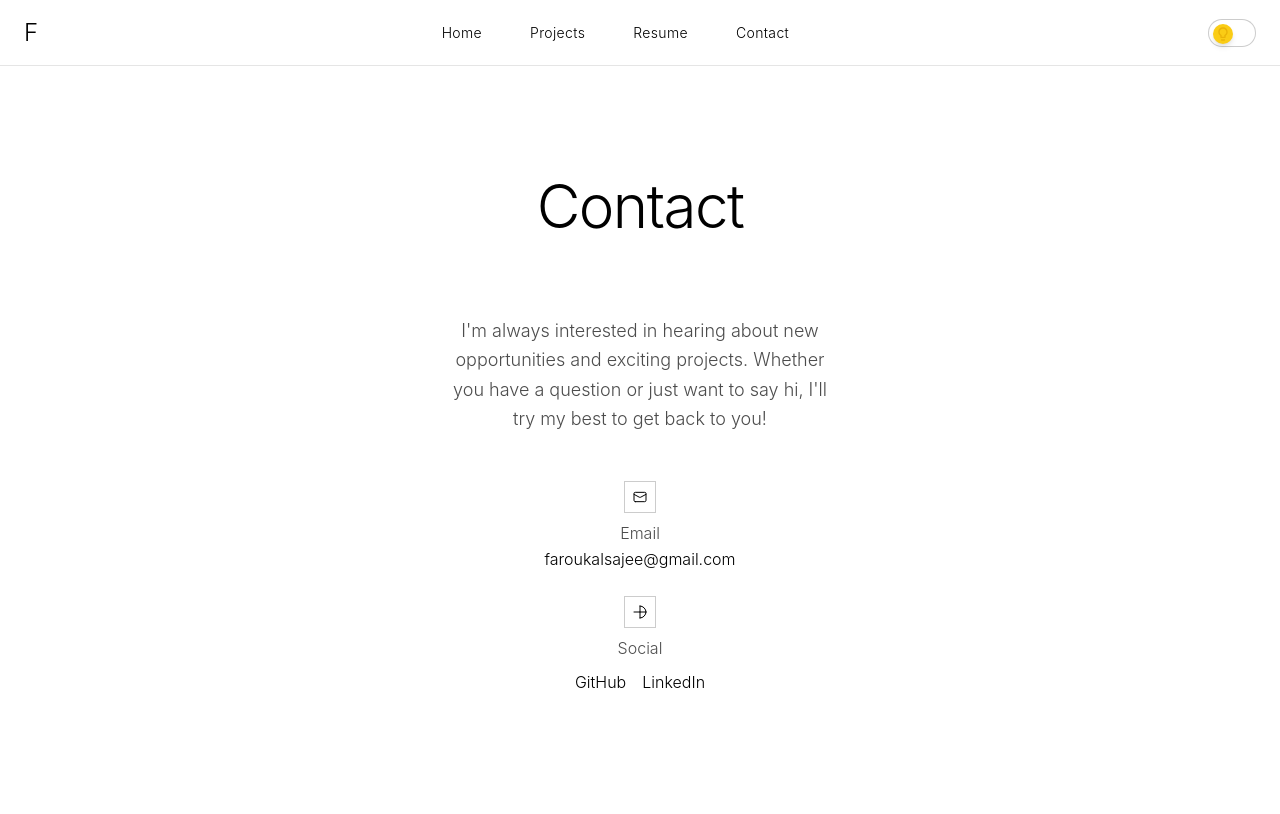
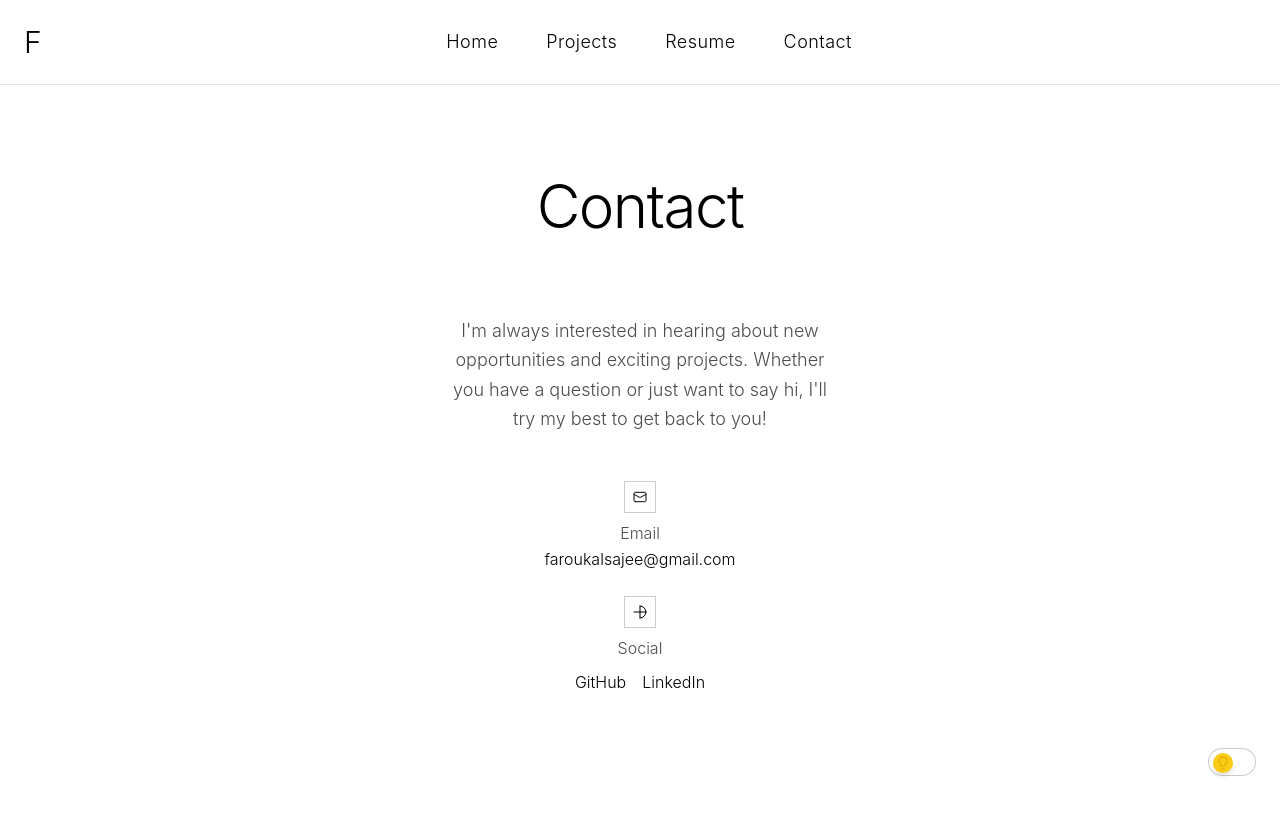
Before and after one commit to faroukalsajee/personal-portfolio, a Next.js app: page /contact in a window 1280 px wide. Shown: the top 814 px of the page. Built offline with nearby package versions, Linux system fonts and the light colour scheme.

Commit message:
fix: instant dark mode, improved navbar size, and floating theme toggle

```diff
--- a/src/app/layout.tsx
+++ b/src/app/layout.tsx
@@ -3,6 +3,7 @@ import './globals.css'
 import type { Metadata } from 'next'
 import Link from 'next/link'
 import ThemeToggle from '../components/ThemeToggle'
+import AnimatedHeader from '../components/AnimatedHeader';
 
 export const metadata: Metadata = {
   title: 'Farouk Alsajee',
@@ -16,34 +17,35 @@ export default function RootLayout({
 }) {
   return (
     <html lang="en">
+      <head>
+        <script
+          dangerouslySetInnerHTML={{
+            __html: `
+              try {
+                const theme = localStorage.getItem('theme');
+                if (theme === 'dark' || (!theme && window.matchMedia('(prefers-color-scheme: dark)').matches)) {
+                  document.documentElement.classList.add('dark');
+                } else {
+                  document.documentElement.classList.remove('dark');
+                }
+              } catch (e) {}
+            `,
+          }}
+        />
+      </head>
       <body className="bg-white text-black font-light antialiased dark:bg-black dark:text-white">
         <nav className="fixed top-0 left-0 right-0 z-50 bg-white/95 backdrop-blur-sm border-b border-black/10 dark:bg-black/95 dark:border-white/10">
-          <div className="max-w-7xl mx-auto px-6 py-4">
+          <div className="max-w-7xl mx-auto px-6 py-6">
             <div className="flex items-center justify-between">
-              <Link href="/" className="text-2xl font-light tracking-wide hover:opacity-70 transition-opacity relative group">
-                <span className="relative cursor-pointer inline-block align-middle">
-                  <span className="inline-block">F</span>
-                  <span className="absolute top-0 left-full flex whitespace-nowrap pointer-events-none">
-                    {"arouk Alsajee".split("").map((char, i, arr) => (
-                      <span
-                        key={i}
-                        className={`opacity-0 group-hover:opacity-100 transition-opacity${char === 'A' ? ' ml-2' : ''}`}
-                        style={{ transitionDelay: `${i * 0.07}s, ${(arr.length - 1 - i) * 0.07}s` }}
-                      >
-                        {char === ' ' ? '' : char}
-                      </span>
-                    ))}
-                  </span>
-                </span>
-              </Link>
-              <div className="hidden md:flex space-x-12 text-sm tracking-wide">
+              <AnimatedHeader />
+              <div className="hidden md:flex space-x-12 text-lg tracking-wide">
                 <Link href="/" className="hover:opacity-70 transition-opacity">Home</Link>
                 <Link href="/projects" className="hover:opacity-70 transition-opacity">Projects</Link>
                 <Link href="/resume" className="hover:opacity-70 transition-opacity">Resume</Link>
                 <Link href="/contact" className="hover:opacity-70 transition-opacity">Contact</Link>
               </div>
               <div className="flex items-center">
-                <ThemeToggle />
+                {/* ThemeToggle moved to floating position */}
               </div>
               <div className="md:hidden">
                 <button className="text-black">
@@ -58,6 +60,9 @@ export default function RootLayout({
         <main className="pt-20">
           {children}
         </main>
+        <div className="fixed bottom-6 right-6 z-50">
+          <ThemeToggle />
+        </div>
       </body>
     </html>
   )
--- /dev/null
+++ b/src/components/AnimatedHeader.tsx
@@ -0,0 +1,56 @@
+"use client";
+import React, { useState, useEffect } from "react";
+import Link from "next/link";
+
+const NAME = "Farouk Alsajee";
+const letters = NAME.split("");
+
+export default function AnimatedHeader() {
+    const [hovered, setHovered] = useState(false);
+    const [hasAnimated, setHasAnimated] = useState(false);
+
+    useEffect(() => {
+        setHovered(false);
+        setHovered(true);
+        const hideTimeout = setTimeout(() => {
+            setHovered(false);
+            setHasAnimated(true);
+        }, (letters.length - 2) * 50 * 2);
+        return () => clearTimeout(hideTimeout);
+    }, []);
+
+    const handleMouseEnter = () => hasAnimated && setHovered(true);
+    const handleMouseLeave = () => hasAnimated && setHovered(false);
+
+    return (
+        <Link
+            href="/"
+            className="text-2xl font-light tracking-wide hover:opacity-70 transition-opacity relative group"
+        >
+            <span
+                className="relative cursor-pointer inline-block align-middle font-light text-3xl"
+                onMouseEnter={handleMouseEnter}
+                onMouseLeave={handleMouseLeave}
+            >
+                <span className="inline-block font-light text-3xl">F</span>
+                <span className="absolute top-0 left-full flex whitespace-nowrap pointer-events-none">
+                    {letters.slice(1).map((char, i) => (
+                        <span
+                            key={i}
+                            className={`inline-block transition-all duration-300 font-light text-3xl${char === "A" ? " ml-2" : ""}`}
+                            style={{
+                                transitionDelay: hovered
+                                    ? `${i * 50}ms`
+                                    : `${(letters.length - 2 - i) * 50}ms`,
+                                opacity: hovered ? 1 : 0,
+                                transform: hovered ? "translateY(0)" : "translateY(10px)",
+                            }}
+                        >
+                            {char}
+                        </span>
+                    ))}
+                </span>
+            </span>
+        </Link>
+    );
+}
--- a/src/components/Header.tsx
+++ b/src/components/Header.tsx
@@ -1,19 +1,52 @@
-import React, { useState } from 'react'
+import React, { useState, useEffect } from 'react'
 import { FaEnvelope, FaLinkedin, FaGithub, FaMapMarkerAlt } from 'react-icons/fa'
 
 const NAME = 'Farouk Alsajee';
 const letters = NAME.split('');
 
 const Header: React.FC = () => {
+    console.log('[Header] component file loaded');
     const [hovered, setHovered] = useState(false);
+    const [hasAnimated, setHasAnimated] = useState(false);
+
+    useEffect(() => {
+        console.log('[Header] useEffect mount: setHovered(false)');
+        setHovered(false); // Always start hidden
+        const revealTimeout = setTimeout(() => {
+            console.log('[Header] setHovered(true) - reveal');
+            setHovered(true); // Reveal
+            const hideTimeout = setTimeout(() => {
+                console.log('[Header] setHovered(false) - hide, setHasAnimated(true)');
+                setHovered(false); // Hide
+                setHasAnimated(true);
+            }, 3000 + (letters.length - 2) * 80);
+            return () => clearTimeout(hideTimeout);
+        }, 100);
+        return () => clearTimeout(revealTimeout);
+    }, []);
+
+    useEffect(() => {
+        console.log(`[Header] hovered: ${hovered}, hasAnimated: ${hasAnimated}`);
+    }, [hovered, hasAnimated]);
+
+    // Only allow hover after initial animation
+    const handleMouseEnter = () => {
+        console.log('[Header] handleMouseEnter', { hasAnimated });
+        hasAnimated && setHovered(true);
+    };
+    const handleMouseLeave = () => {
+        console.log('[Header] handleMouseLeave', { hasAnimated });
+        hasAnimated && setHovered(false);
+    };
+
     return (
         <>
             <header className="text-center mb-12">
                 <h1 className="text-4xl font-bold text-gray-800 mb-4 relative group">
                     <span
                         className="cursor-pointer"
-                        onMouseEnter={() => setHovered(true)}
-                        onMouseLeave={() => setHovered(false)}
+                        onMouseEnter={handleMouseEnter}
+                        onMouseLeave={handleMouseLeave}
                     >
                         F
                         <span
@@ -26,8 +59,8 @@ const Header: React.FC = () => {
                                     className="inline-block transition-all duration-300"
                                     style={{
                                         transitionDelay: hovered
-                                            ? `${i * 40}ms` // left-to-right on hover
-                                            : `${((letters.length - 2) - i) * 40}ms`, // right-to-left on unhover
+                                            ? `${i * 80}ms` // left-to-right on hover
+                                            : `${((letters.length - 2) - i) * 80}ms`, // right-to-left on unhover
                                         opacity: hovered ? 1 : 0,
                                         transform: hovered ? 'translateY(0)' : 'translateY(10px)'
                                     }}
```
